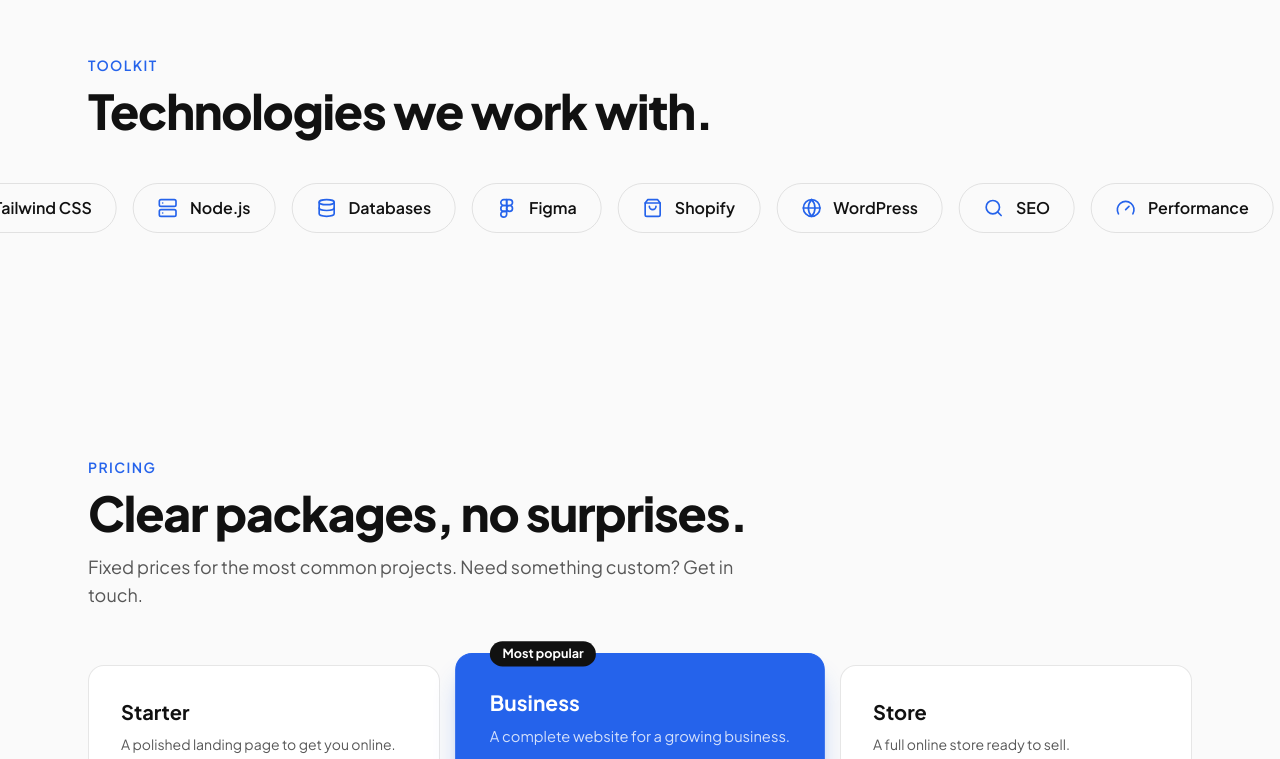
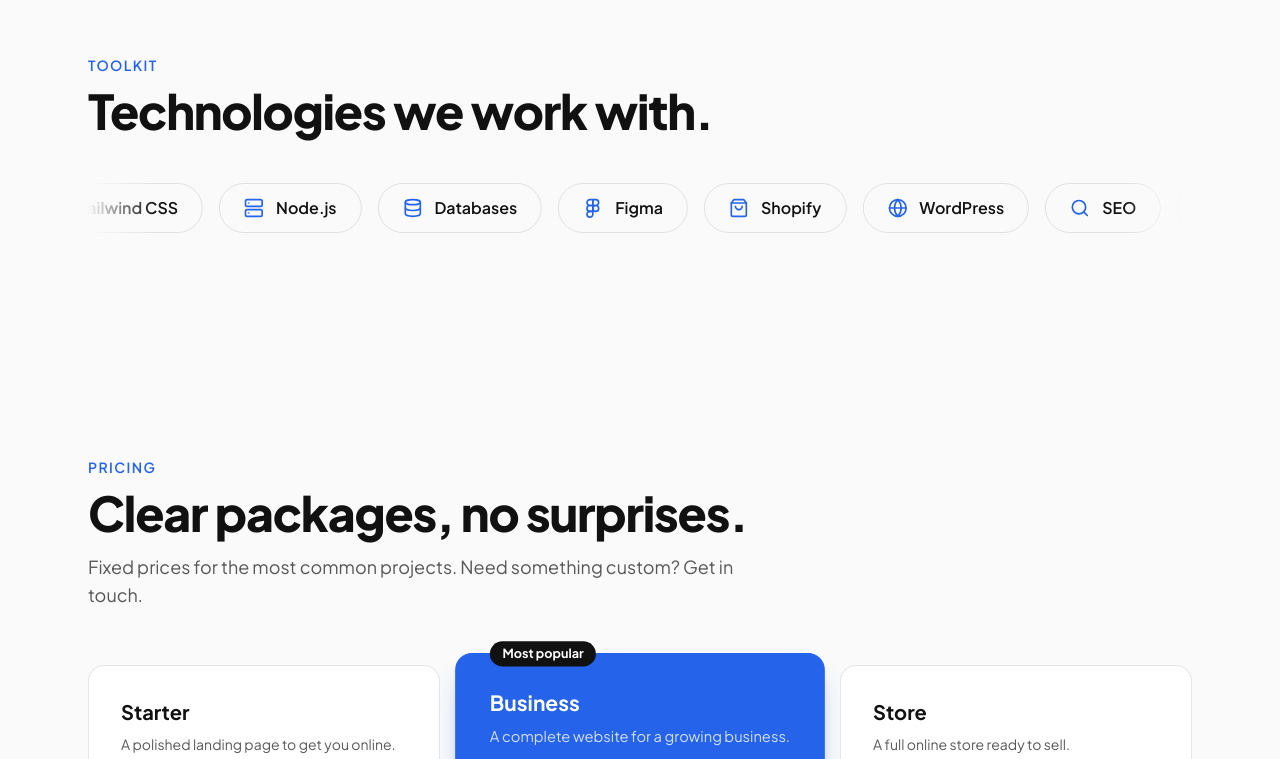
Before and after one commit to shkrelinuri/atomic-marketing, a React (Vite) app: page / in a window 1280 px wide. Shown: the part 3795-4554 px from the top of the page. Built offline with nearby package versions, Linux system fonts and the light colour scheme.

Commit message:
Constrain skills marquee to content width

```diff
--- a/src/components/Skills.jsx
+++ b/src/components/Skills.jsx
@@ -10,19 +10,19 @@ export default function Skills() {
   const { skills } = useContent();
   const loop = [...skills.items, ...skills.items];
   return (
-    <section aria-label="Skills" className="overflow-hidden py-16 sm:py-24">
+    <section aria-label="Skills" className="py-16 sm:py-24">
       <div className="mx-auto max-w-6xl px-6">
         <SectionHeading eyebrow={skills.eyebrow} title={skills.title} />
-      </div>
-      <Reveal className="group mt-12">
-        <ul className="flex w-max animate-marquee gap-4 group-hover:[animation-play-state:paused] motion-reduce:animate-none">
+        {/* Clipped to the content width; edges fade out */}
+        <Reveal className="group mt-12 overflow-hidden [mask-image:linear-gradient(to_right,transparent,black_6%,black_94%,transparent)]">
+          <ul className="flex w-max animate-marquee group-hover:[animation-play-state:paused] motion-reduce:animate-none">
           {loop.map((s, i) => {
             const Icon = icons[s.icon];
             return (
               <li
                 key={i}
                 aria-hidden={i >= skills.items.length}
-                className="flex items-center gap-3 rounded-full border border-ink/10 px-6 py-3 font-semibold dark:border-paper/15"
+                className="mr-4 flex items-center gap-3 rounded-full border border-ink/10 px-6 py-3 font-semibold dark:border-paper/15"
               >
                 <Icon size={20} className="text-accent" aria-hidden="true" />
                 {s.name}
@@ -30,7 +30,8 @@ export default function Skills() {
             );
           })}
         </ul>
-      </Reveal>
+        </Reveal>
+      </div>
     </section>
   );
 }
```
